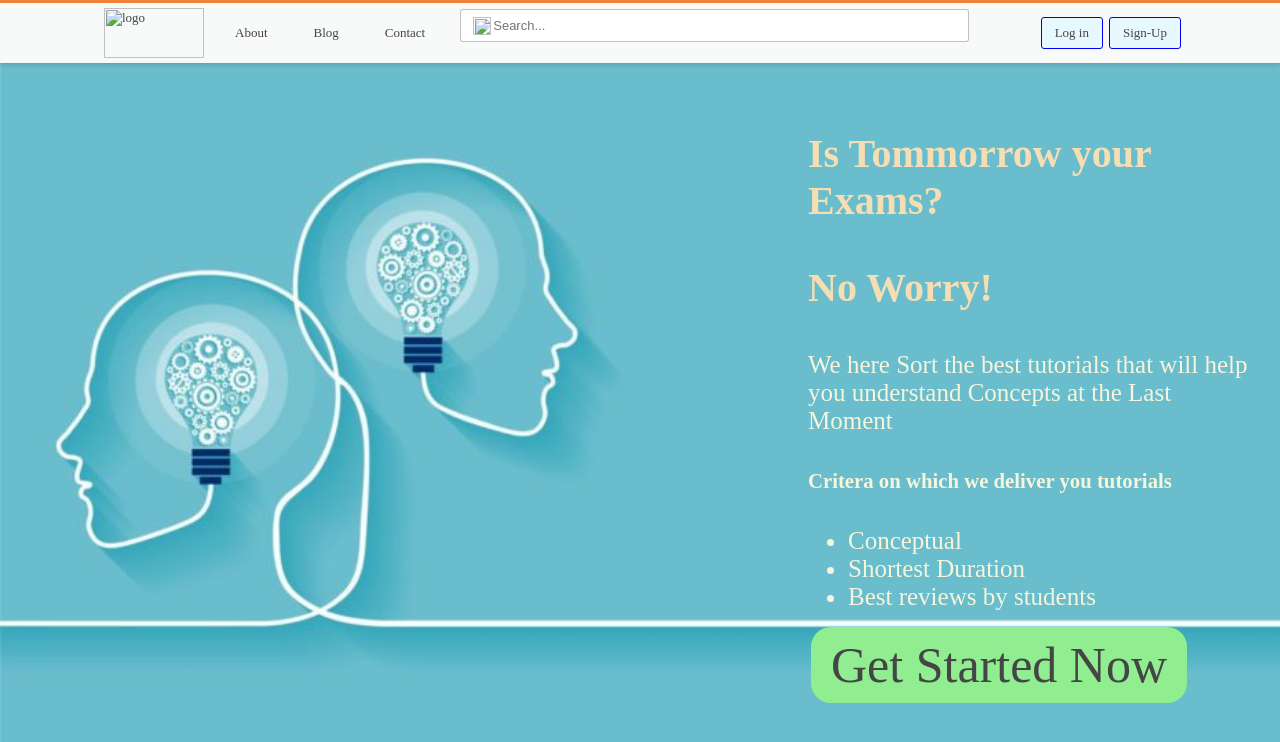
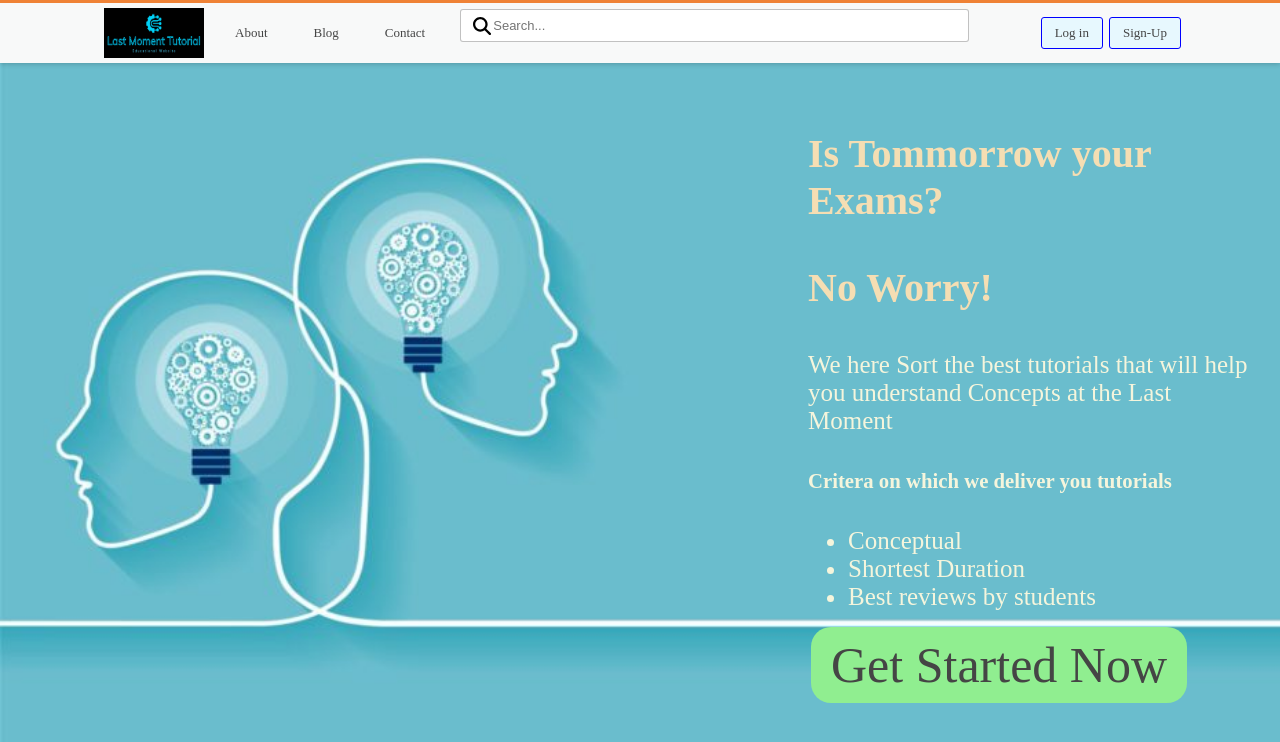
Before and after one commit to sumitraj228/Last-Moment-Tutorial, a plain HTML site: page index.html in a window 1280 px wide. Drawn offline with Linux system fonts and the light colour scheme; files that its build step writes are made by us from their sources; files whose address does not match are found by name.

Commit message:
Update index.html

```diff
--- a/index.html
+++ b/index.html
@@ -1,19 +1,19 @@
 <html>
     <head>
-        <link rel="stylesheet" href="style.css">
+        <link rel="stylesheet" href="Css/style.css">
     </head>
     <body>
 <nav class='main-nav'>
       <div class='navbar'>
         <div class='nav-item nav-logo'>
-            <img src="logo.png" alt= 'logo' width="100px" height="50px"/>
+            <img src="images/logo.png" alt= 'logo' width="100px" height="50px"/>
         </div>
         <a href="#about.html" class="nav-item nav-btn">About</a>
         <a href="#about.html" class="nav-item nav-btn">Blog</a>
         <a href="#about.html" class="nav-item nav-btn">Contact</a>
         <form>
             <input type="text" placeholder='Search...'/>
-            <img src="search.svg" alt="search" width="18" class='search-icon'/>
+            <img src="images/search.svg" alt="search" width="18" class='search-icon'/>
         </form>
 
         <a href="login.html" class='nav-item nav-links'>Log in</a>
```
